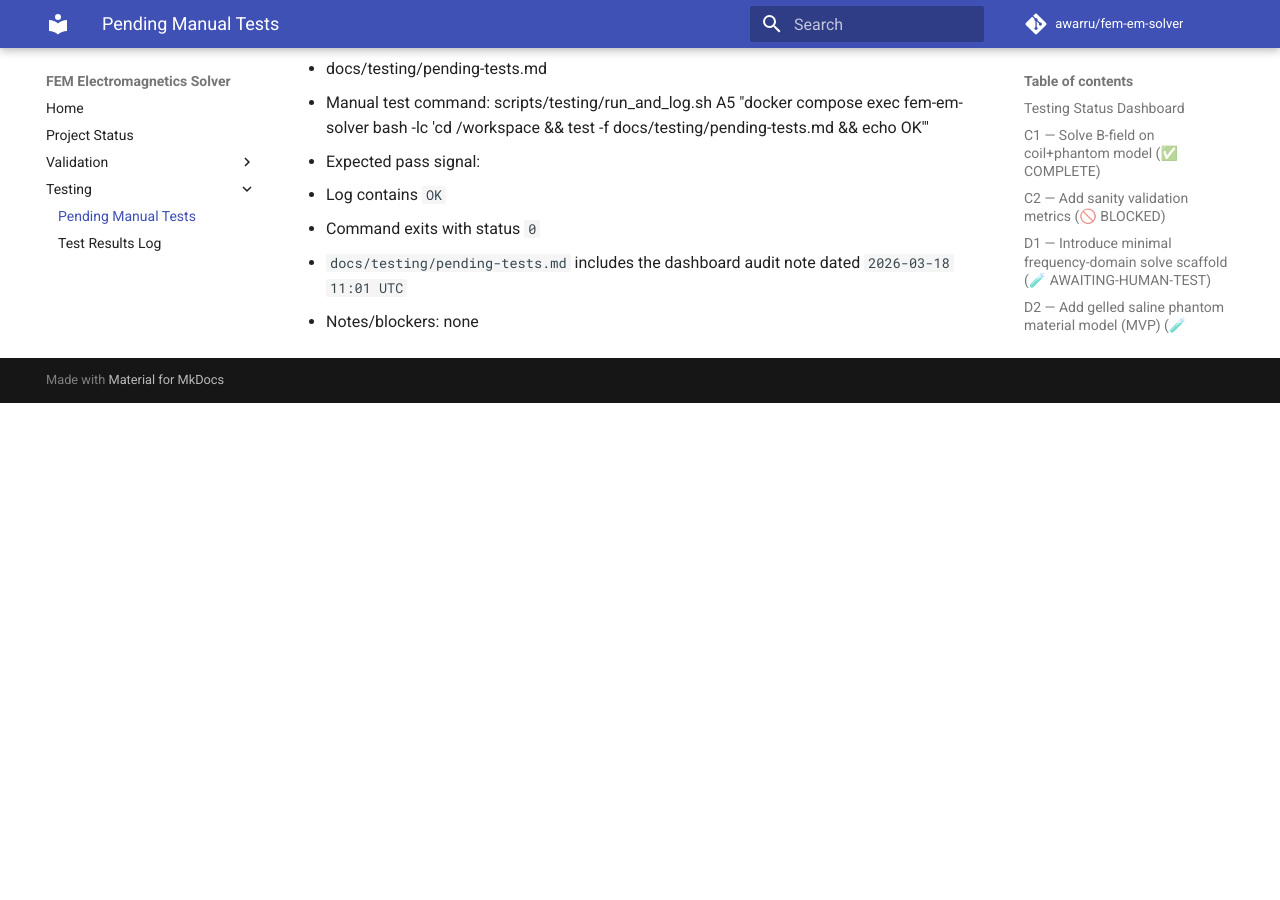
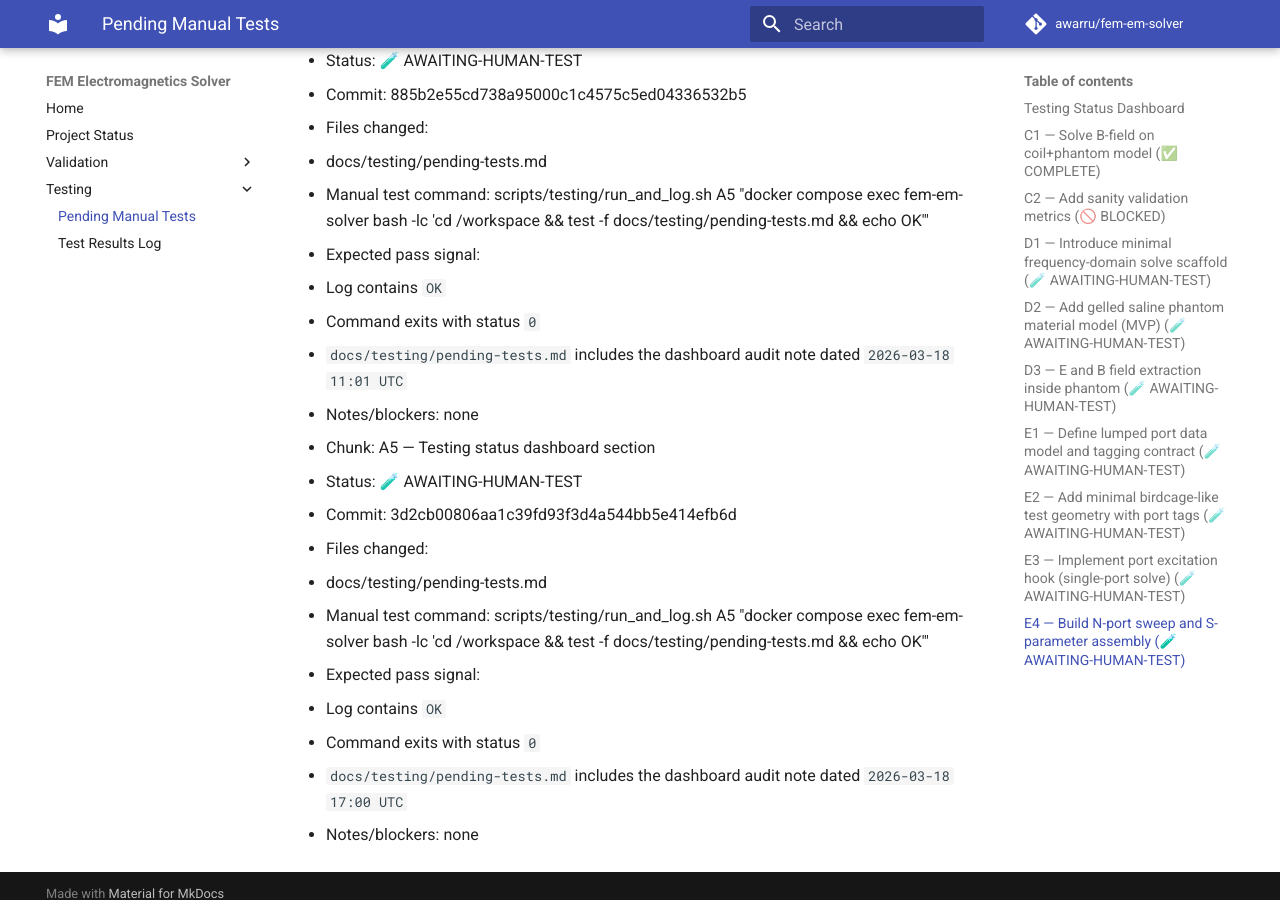
Before and after one commit to awarru/fem-em-solver, an MkDocs documentation site: the page built from docs/testing/pending-tests.md, in a window 1280 px wide and 900 px high, scrolled down 32948 px. Built offline with MkDocs 1.6.1 and Material for MkDocs 9.7.7, drawn with Linux system fonts in a browser that asks for light colours; comment, search, counter and statistics services are not loaded; before the commit the page ends 33351 px from its top, so only the background shows below that; some of the changed text lies outside the part shown.

Commit message:
docs(testing): record 2026-03-18 17:00 UTC dashboard audit

```diff
--- a/docs/testing/pending-tests.md
+++ b/docs/testing/pending-tests.md
@@ -78,6 +78,8 @@
 Dashboard audit note (2026-03-17 17:00 UTC): reviewed `docs/testing/test-results.md` and `docs/testing/logs/*.log`; newly present local legacy logs (`20260223T021944Z_B2.log`, `20260223T022334Z_B2.log`, `20260223T022337Z_C1.log`, `20260223T022341Z_C2.log`) were audited, but their commands target prior chunk-command mappings and do not satisfy the current pending command/pass-signal criteria, so no additional chunk promotions were applied in this cron cycle.
 
 Dashboard audit note (2026-03-18 11:01 UTC): reviewed `docs/testing/test-results.md` and `docs/testing/logs/*.log`; no new human test logs were added since the 2026-03-17 17:00 UTC audit, so no additional chunk promotions were applied in this cron cycle.
+
+Dashboard audit note (2026-03-18 17:00 UTC): reviewed `docs/testing/test-results.md` and `docs/testing/logs/*.log`; no new human test logs were added since the 2026-03-18 11:01 UTC audit, so no additional chunk promotions were applied in this cron cycle.
 
 ---
 
@@ -866,3 +868,15 @@
   - Command exits with status `0`
   - `docs/testing/pending-tests.md` includes the dashboard audit note dated `2026-03-18 11:01 UTC`
 - Notes/blockers: none
+
+- Chunk: A5 — Testing status dashboard section
+- Status: 🧪 AWAITING-HUMAN-TEST
+- Commit: 3d2cb00806aa1c39fd93f3d4a544bb5e414efb6d
+- Files changed:
+  - docs/testing/pending-tests.md
+- Manual test command: scripts/testing/run_and_log.sh A5 "docker compose exec fem-em-solver bash -lc 'cd /workspace && test -f docs/testing/pending-tests.md && echo OK'"
+- Expected pass signal:
+  - Log contains `OK`
+  - Command exits with status `0`
+  - `docs/testing/pending-tests.md` includes the dashboard audit note dated `2026-03-18 17:00 UTC`
+- Notes/blockers: none
```
